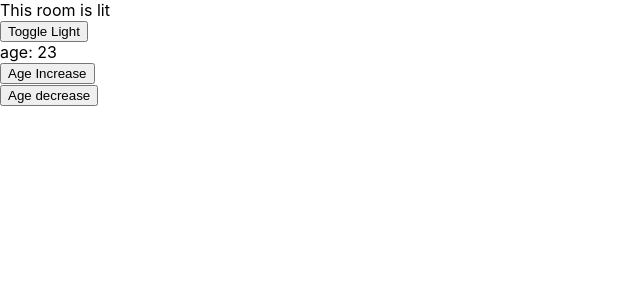
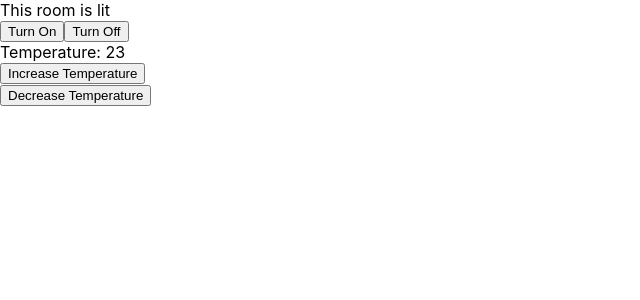
Before and after one commit to Saquibb/bootcampassmnt4, a React (Create React App) app: page / in a window 1280 px wide. Shown: the top 300 px of the page, without its empty margins (0-640 px from the left). Built offline with nearby package versions, Linux system fonts and the light colour scheme.

Commit message:
finalize

```diff
--- a/src/Room .js
+++ b/src/Room .js
@@ -3,32 +3,33 @@ import './Room.css';
 
 function Room() {
   let [isLit, setLit] = useState(true);
-  let [age, setAge] = useState(23);
+  let [temp, settemp] = useState(23);
 
   return (
-    <div className={'room $(isLit ? "lit" : "dark"}'}>
+    <div className={`room ${isLit ? 'lit' : 'dark'}`}>
       This room is {isLit ? 'lit' : 'dark'}
       <br />
-      <button onClick={() => setLit(!isLit)}>Toggle Light</button>
+      <button onClick={() => setLit(true)}>Turn On</button>
+      <button onClick={() => setLit(false)}>Turn Off</button>
       <br />
-      age: {age}
+      Temperature: {temp}
       <br />
       <button
         onClick={() => {
           console.log('Age increase arrow function');
-          setAge(++age);
+          settemp(++temp);
         }}
       >
-        Age Increase
+        Increase Temperature
       </button>
       <br />
       <button
         onClick={() => {
           console.log('Age decrease arrow function');
-          setAge(--age);
+          settemp(--temp);
         }}
       >
-        Age decrease
+        Decrease Temperature
       </button>
     </div>
   );
--- a/src/Room.css
+++ b/src/Room.css
@@ -2,10 +2,10 @@
   height: 100vh;
 }
 .lit {
-  background-color: aqua;
-  color: blue;
+  background-color: white;
+  color: black;
 }
 .dark {
-  background-color: blue;
-  color: aqua;
+  background-color: black;
+  color: white;
 }
```
